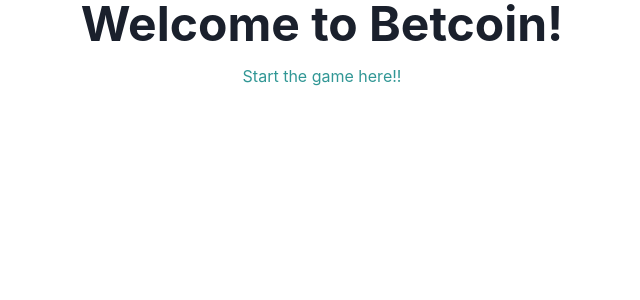
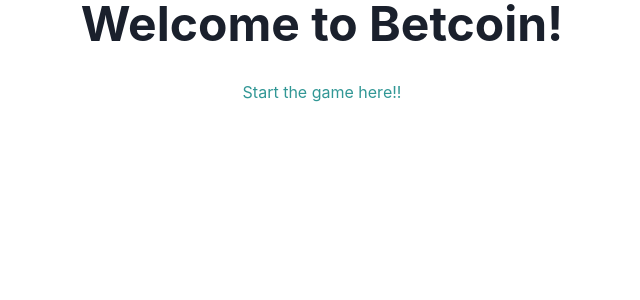
Before and after one commit to josuablejeru/betcoin, a Next.js app in the folder frontend/betcoin/: page / in a window 1280 px wide. Shown: the top 300 px of the page, without its empty margins (318-958 px from the left). Built offline with nearby package versions, Linux system fonts and the light colour scheme.

Commit message:
create some space in the app

```diff
--- a/frontend/betcoin/pages/game.tsx
+++ b/frontend/betcoin/pages/game.tsx
@@ -1,10 +1,12 @@
-import { Center, VStack } from "@chakra-ui/react";
+import { Box } from "@chakra-ui/react";
 import BetPlacer from "../components/betPlacer";
 
 const Game = () => {
   return (
     <>
-      <BetPlacer />
+      <Box p={8}>
+        <BetPlacer />
+      </Box>
     </>
   );
 };
--- a/frontend/betcoin/pages/index.tsx
+++ b/frontend/betcoin/pages/index.tsx
@@ -3,7 +3,7 @@ import { Heading, Link, VStack } from "@chakra-ui/react";
 export default function Home() {
   return (
     <>
-    <VStack>
+      <VStack spacing={6}>
         <Heading as="h1" size="2xl" mb="2">
           Welcome to Betcoin!
         </Heading>
```
Lines whose indentation alone changed are shown as unchanged.
